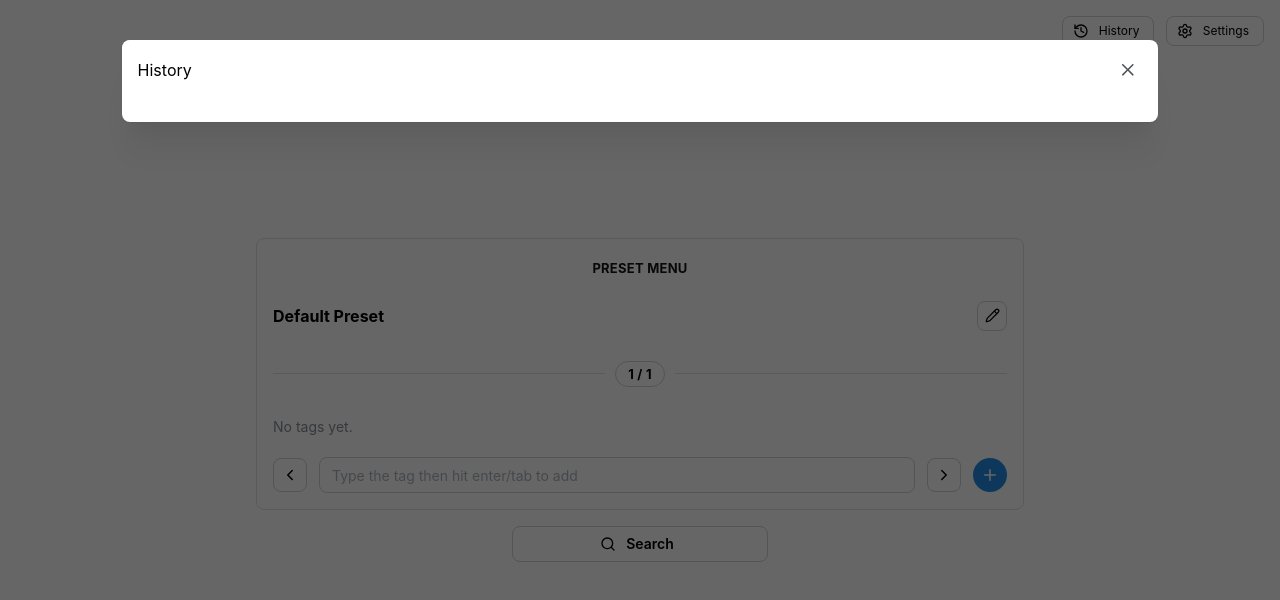
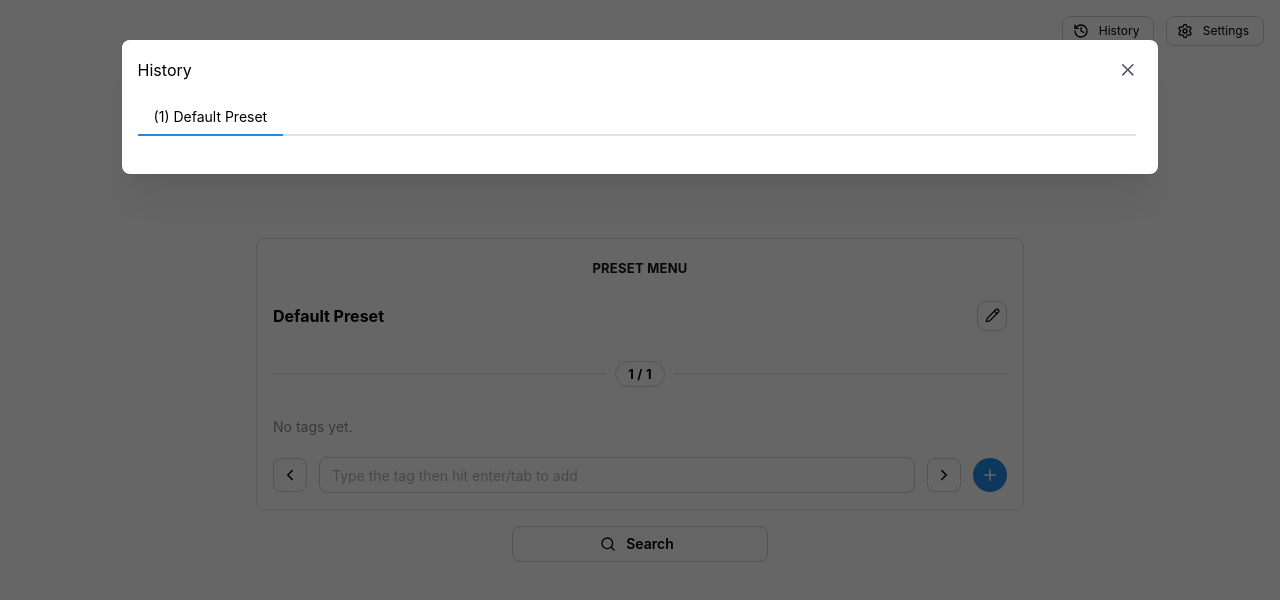
Before and after one commit to eeriemyxi/ntai, a React (Vite) app in the folder web/: page / in a window 1280 px wide. Both pictures are taken after a click on the button "History". Shown: the top 600 px of the page. Built offline with nearby package versions, Linux system fonts and the light colour scheme.

Commit message:
feat: add tabs to logs

```diff
--- a/web/src/App.tsx
+++ b/web/src/App.tsx
@@ -1,14 +1,6 @@
-import {
-  AppShell,
-  Button,
-  Center,
-  Group,
-  MantineProvider,
-  Stack,
-  Tooltip,
-} from "@mantine/core";
+import { AppShell, Button, Center, Group, MantineProvider, Stack, Tooltip } from "@mantine/core";
 import "@mantine/core/styles.css";
-import '@mantine/notifications/styles.css';
+import "@mantine/notifications/styles.css";
 import { ModalsProvider } from "@mantine/modals";
 import { useShallow } from "zustand/react/shallow";
 
@@ -17,25 +9,25 @@ import { TagMenu } from "@/features/tags/";
 import { usePresetStore } from "@/features/tags/stores/preset";
 import { bookUrl, randomNhentai } from "@/fetching";
 
+import { Notifications } from "@mantine/notifications";
 import { Search } from "lucide-react";
 import { LogsModal } from "./features/logs/";
 import { SettingsDrawer } from "./features/settings/";
 import { useThemeStore } from "./features/theming";
-import { Notifications } from "@mantine/notifications";
 
 function App() {
   const theme = useThemeStore((state) => state.activeTheme);
-  const activePreset = usePresetStore((state) => {
+  const [activePreset, activePresetIndex] = usePresetStore(useShallow((state) => {
     const index = state.activePreset;
-    return state.presets[index];
-  });
+    return [state.presets[index], index];
+  }));
   const logStore = useLogsStore(
     useShallow((state) => ({ items: state.items, logItem: state.logItem })),
   );
 
   return (
     <MantineProvider forceColorScheme={theme}>
-      <Notifications/>
+      <Notifications />
       <ModalsProvider>
         <AppShell>
           <AppShell.Main pos="relative">
@@ -58,10 +50,9 @@ function App() {
                         console.error("Couldn't find any. TODO");
                         return;
                       }
-                      logStore.logItem(result);
+                      logStore.logItem(activePresetIndex, result);
                       window.open(bookUrl(result), "_blank");
-                    }}
-                  >
+                    }}>
                     Search
                   </Button>
                 </Tooltip>
--- a/web/src/components/Notifications.tsx
+++ b/web/src/components/Notifications.tsx
@@ -1,6 +1,5 @@
-import { notifications } from '@mantine/notifications';
-
+import { notifications } from "@mantine/notifications";
 
 export function notify(props) {
-  notifications.show({...props})
+  notifications.show({ ...props });
 }
--- a/web/src/features/logs/components/LogsModal.tsx
+++ b/web/src/features/logs/components/LogsModal.tsx
@@ -5,6 +5,7 @@ import {
   ScrollArea,
   SimpleGrid,
   Stack,
+  Tabs,
   useMantineTheme,
 } from "@mantine/core";
 import { useMediaQuery } from "@mantine/hooks";
@@ -14,12 +15,19 @@ import { useShallow } from "zustand/react/shallow";
 
 import { bookUrl, thumbnailUrl } from "@/fetching";
 
+import { usePresetStore } from "@/features/tags/";
 import { useLogsStore } from "../";
 import classes from "./Styles.module.css";
 
 export function LogsModal() {
   const logStore = useLogsStore(
     useShallow((state) => ({ items: state.items, logItem: state.logItem })),
+  );
+  const presetStore = usePresetStore(
+    useShallow((state) => ({
+      activePresetIndex: state.activePreset,
+      presets: state.presets,
+    })),
   );
   const theme = useMantineTheme();
   const isMobile = useMediaQuery(`(max-width: ${theme.breakpoints.sm})`);
@@ -42,13 +50,22 @@ export function LogsModal() {
               type="scroll"
               scrollbarSize={6}
               scrollHideDelay={100}
-              offsetScrollbars
-            />
+              offsetScrollbars />
           ),
           children: (
-            <>
-              <SimpleGrid cols={{ base: 1, sm: 3, md:4, lg:5 }}>
-                {Object.values(logStore.items).map((model, index) => (
+            <Stack>
+              <Tabs defaultValue={presetStore.activePresetIndex.toString()}>
+                <Tabs.List mb="md">
+                  {presetStore.presets.map((preset, index) => (
+                    <Tabs.Tab key={index} value={index.toString()}>
+                      {`(${index + 1}) ${preset.name}`}
+                    </Tabs.Tab>
+                  ))}
+                </Tabs.List>
+                {Object.entries(logStore.items).map(([index, books]) => (
+                  <Tabs.Panel value={index.toString()} key={index}>
+                    <SimpleGrid cols={{ base: 1, sm: 3, md: 4, lg: 5 }}>
+                      {Object.values(books).map((model, index) => (
                         <Paper
                           key={index}
                           withBorder
@@ -56,24 +73,24 @@ export function LogsModal() {
                           href={bookUrl(model)}
                           target="_blank"
                           className={classes.nativeMantineFeel}
-                    p="md"
-                  >
+                          p="md">
                           <Stack>
                             <Image
                               src={thumbnailUrl(model)}
                               alt={model.english_title}
                               fit="scale-down"
-                        h={250}
-                      />
+                              h={250} />
                             <h1 className="font-bold">{model.english_title}</h1>
                           </Stack>
                         </Paper>
                       ))}
                     </SimpleGrid>
-            </>
+                  </Tabs.Panel>
+                ))}
+              </Tabs>
+            </Stack>
           ),
-        })}
-    >
+        })}>
       History
     </Button>
   );
--- a/web/src/features/logs/stores/logs.ts
+++ b/web/src/features/logs/stores/logs.ts
@@ -6,8 +6,8 @@ import { immer } from "zustand/middleware/immer";
 import { type GalleryItem } from "@/fetching";
 
 interface LogsState {
-  items: Record<number, GalleryItem>;
-  logItem: (item: GalleryItem) => void;
+  items: Record<number, GalleryItem[]>;
+  logItem: (presetIndex: number, item: GalleryItem) => void;
 }
 
 export const useLogsStore = create<LogsState>()(
@@ -15,9 +15,13 @@ export const useLogsStore = create<LogsState>()(
     immer(
       devtools((set) => ({
         items: {},
-        logItem: (item: GalleryItem) => {
+        logItem: (presetIndex: number, item: GalleryItem) => {
           set((state) => {
-            state.items[item.id] = item;
+            if (presetIndex in state.items) {
+              state.items[presetIndex].push(item);
+            } else {
+              state.items[presetIndex] = [item];
+            }
           });
         },
       })),
```
Also changed, not shown: web/src/components/TooltipComponents.tsx (+4 -4 lines), web/src/features/settings/components/SettingsDrawer.tsx (+3 -13 lines), web/src/features/tags/components/EditPresetModal.tsx (+8 -22 lines), web/src/features/tags/components/TagMenu.tsx (+9 -16 lines), web/src/features/tags/stores/preset.ts (+8 -8 lines). Lines whose indentation alone changed are shown as unchanged.
